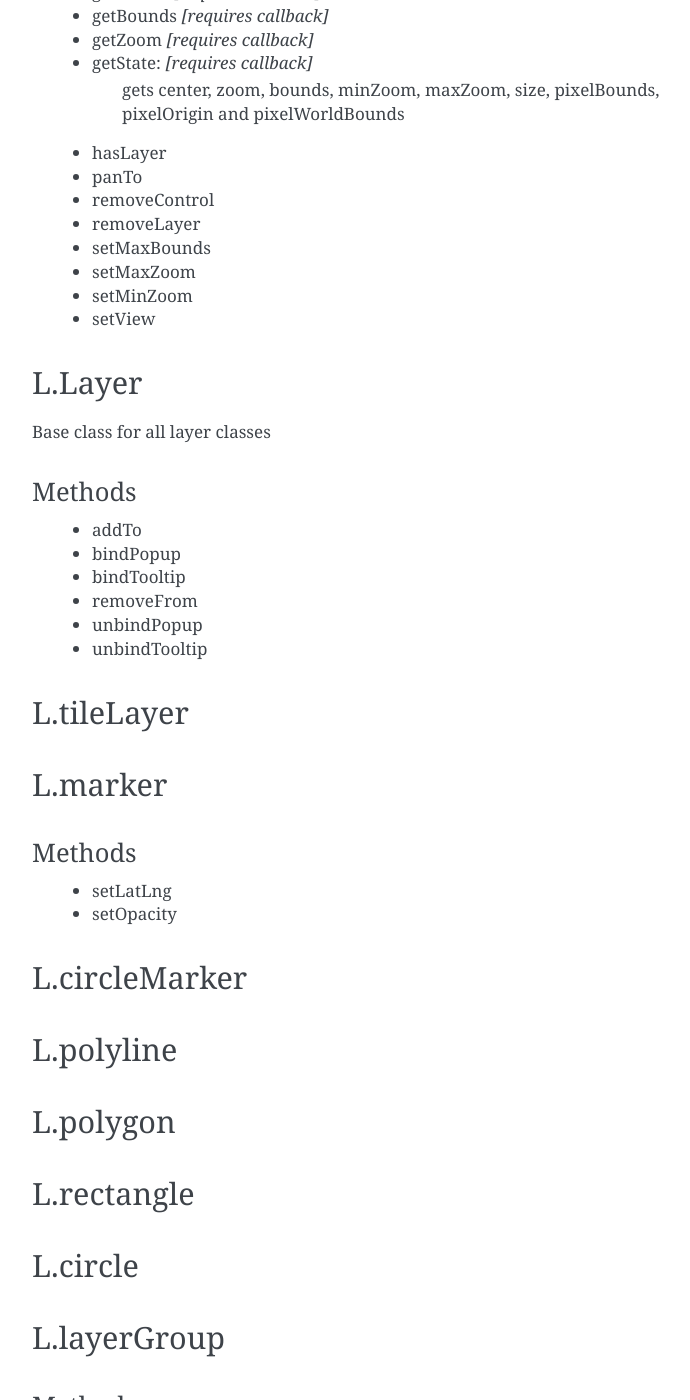
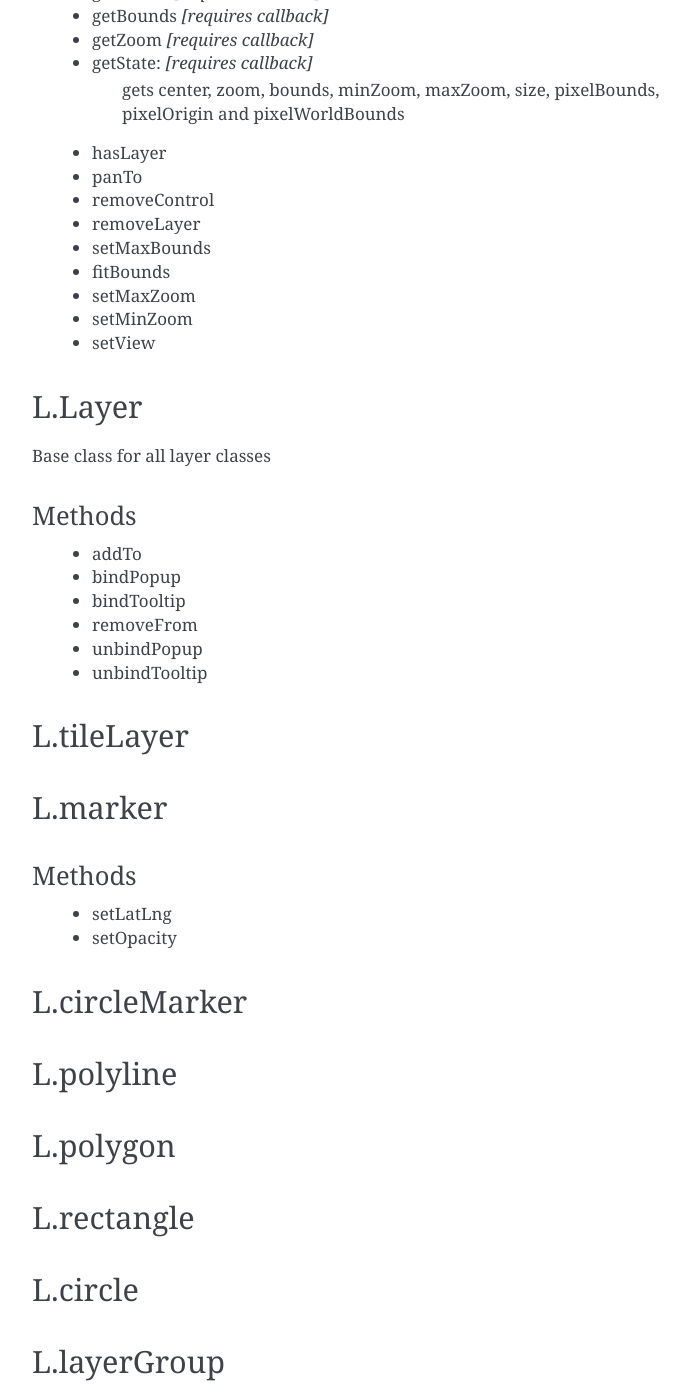
Before and after one commit to JaWeilBaum/pyqtlet2, a Sphinx documentation site: the page built from docs/source/api-docs.rst, in a window 1280 px wide and 1400 px high, scrolled down 1037 px. Shown: the whole window, without its empty margins (388-1078 px from the left). Built offline with Sphinx 7.4.7, drawn with Linux system fonts in a browser that asks for light colours.

Commit message:
Updated docs
- Added fitBounds to L.map Methods
- Added clearLayers to L.layerGroup Methods

```diff
--- a/docs/source/api-docs.rst
+++ b/docs/source/api-docs.rst
@@ -46,6 +46,7 @@
     * removeControl
     * removeLayer
     * setMaxBounds
+    * fitBounds
     * setMaxZoom
     * setMinZoom
     * setView
```
Also changed, not shown: other parts of docs/source/api-docs.rst (+1 -0 lines).
